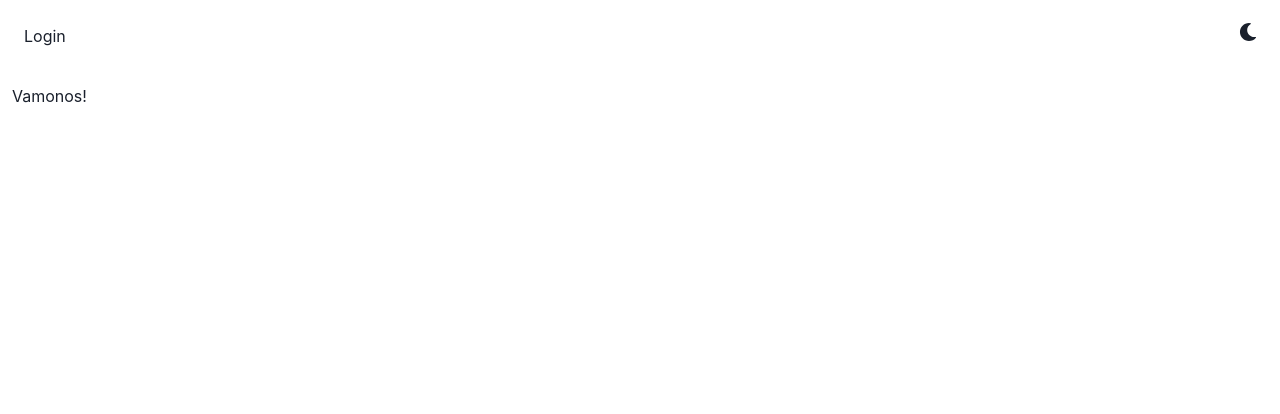
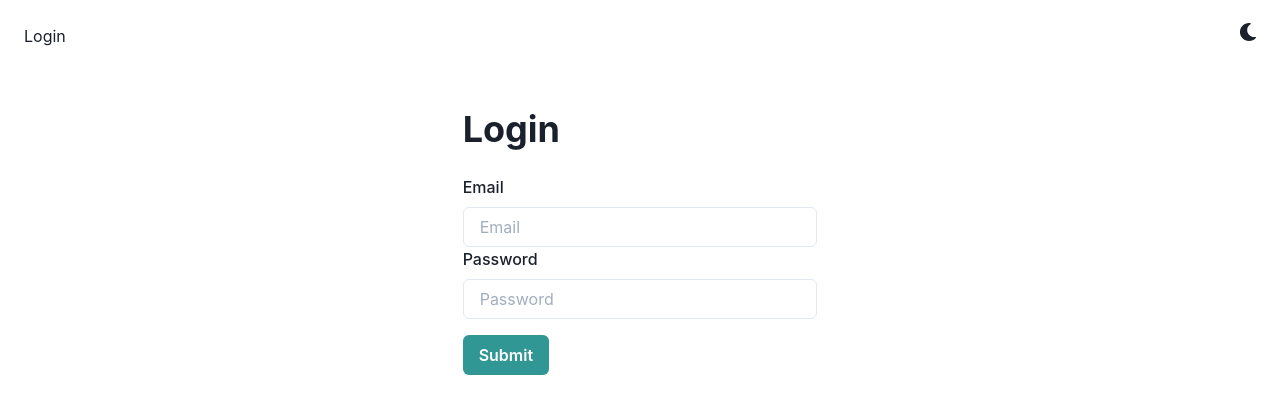
Before and after one commit to emasdev/react-firebase-auth, a React (Create React App) app: page /login in a window 1280 px wide. Shown: the top 414 px of the page. Built offline with nearby package versions, Linux system fonts and the light colour scheme; no server answers.

Commit message:
stable version

```diff
--- a/package.json
+++ b/package.json
@@ -13,6 +13,7 @@
     "framer-motion": "^4.0.0",
     "react": "^17.0.2",
     "react-dom": "^17.0.2",
+    "react-hook-form": "^7.16.0",
     "react-icons": "^3.0.0",
     "react-router-dom": "^5.3.0",
     "react-scripts": "4.0.3",
--- a/src/App.js
+++ b/src/App.js
@@ -1,11 +1,19 @@
 import React from "react";
-import { BrowserRouter as Router } from "react-router-dom";
+import { BrowserRouter as Router, Switch, Route } from "react-router-dom";
 import Layout from "./components/Layout/Layout";
+
+import LoginForm from "./components/auth/LoginForm";
 
 const App = () => {
   return (
     <Router>
-      <Layout>Vamonos!</Layout>
+      <Switch>
+        <Layout>
+          <Route path="/login">
+            <LoginForm />
+          </Route>
+        </Layout>
+      </Switch>
     </Router>
   );
 };
--- /dev/null
+++ b/src/components/auth/LoginForm.js
@@ -0,0 +1,81 @@
+import React from "react";
+import { useForm } from "react-hook-form";
+
+import {
+  Heading,
+  GridItem,
+  Alert,
+  AlertIcon,
+  FormLabel,
+  FormControl,
+  Input,
+  Button,
+  Center,
+} from "@chakra-ui/react";
+
+import { useAuth } from "../../hooks/useAuth";
+
+const LoginForm = () => {
+  const { handleSubmit, register, errors, setError, formState } = useForm();
+
+  const { login } = useAuth();
+
+  const onSubmit = async (data) => {
+    try {
+      await login(data.email, data.password);
+    } catch (error) {
+      setError("email", {
+        type: "manual",
+        message: error.message,
+      });
+    }
+  };
+
+  return (
+    <GridItem
+      colStart={[1, null, null, 2, null, null]}
+      colSpan={[3, null, null, 1, null, null]}
+      p={6}
+    >
+      <Heading as="h1" mb={6}>
+        Login
+      </Heading>
+      {/* {errors.email && (
+        <Alert status="error" variant="subtle" mt={6} mb={6}>
+          <AlertIcon></AlertIcon>
+          {errors.email.message}
+        </Alert>
+      )} */}
+      {formState.isSubmitSuccessful && (
+        <Alert status="success" variant="subtle" mt={6} mb={6}>
+          <AlertIcon></AlertIcon>
+          Usuario creado
+        </Alert>
+      )}
+      <form onSubmit={handleSubmit(onSubmit)}>
+        <FormControl>
+          <FormLabel htmlFor="email">Email</FormLabel>
+          <Input name="email" placeholder="Email" {...register("email")} />
+        </FormControl>
+        <FormControl>
+          <FormLabel htmlFor="password">Password</FormLabel>
+          <Input
+            name="password"
+            placeholder="Password"
+            {...register("password")}
+          />
+        </FormControl>
+        <Button
+          mt={4}
+          colorScheme="teal"
+          isLoading={formState.isSubmitting}
+          type="submit"
+        >
+          Submit
+        </Button>
+      </form>
+    </GridItem>
+  );
+};
+
+export default LoginForm;
```
Also changed, not shown: 1 other file (tests, documents, lock files or other folders).
